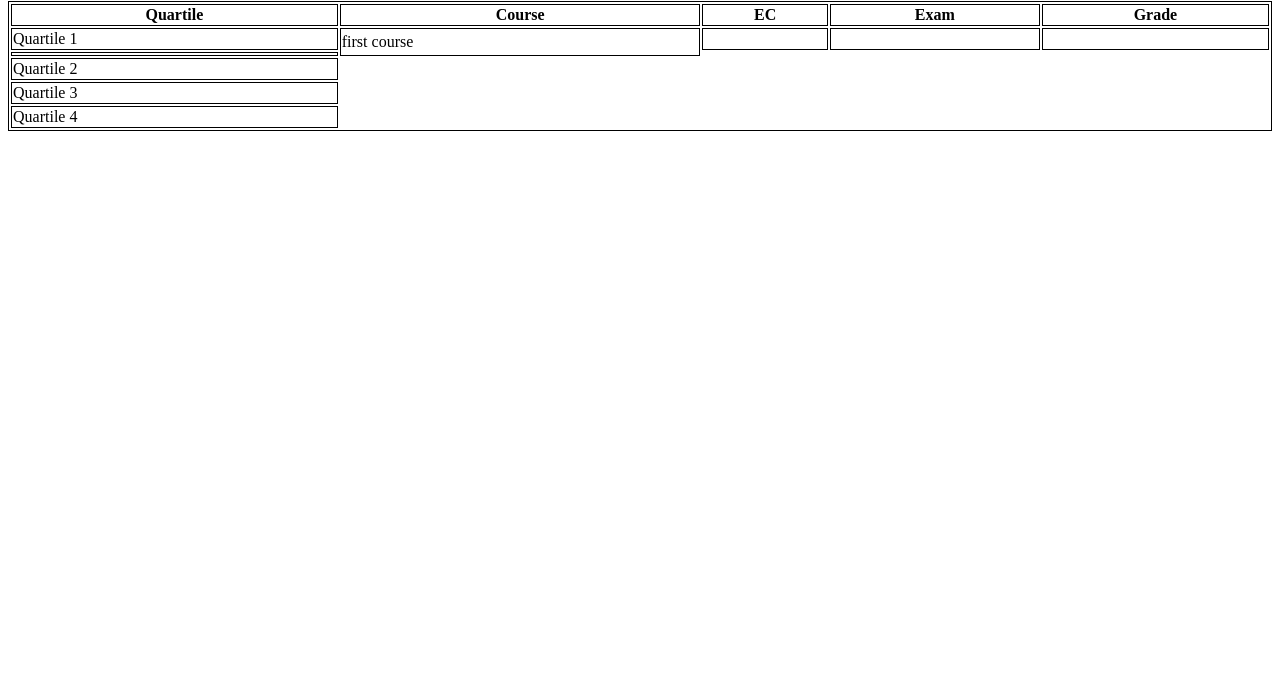
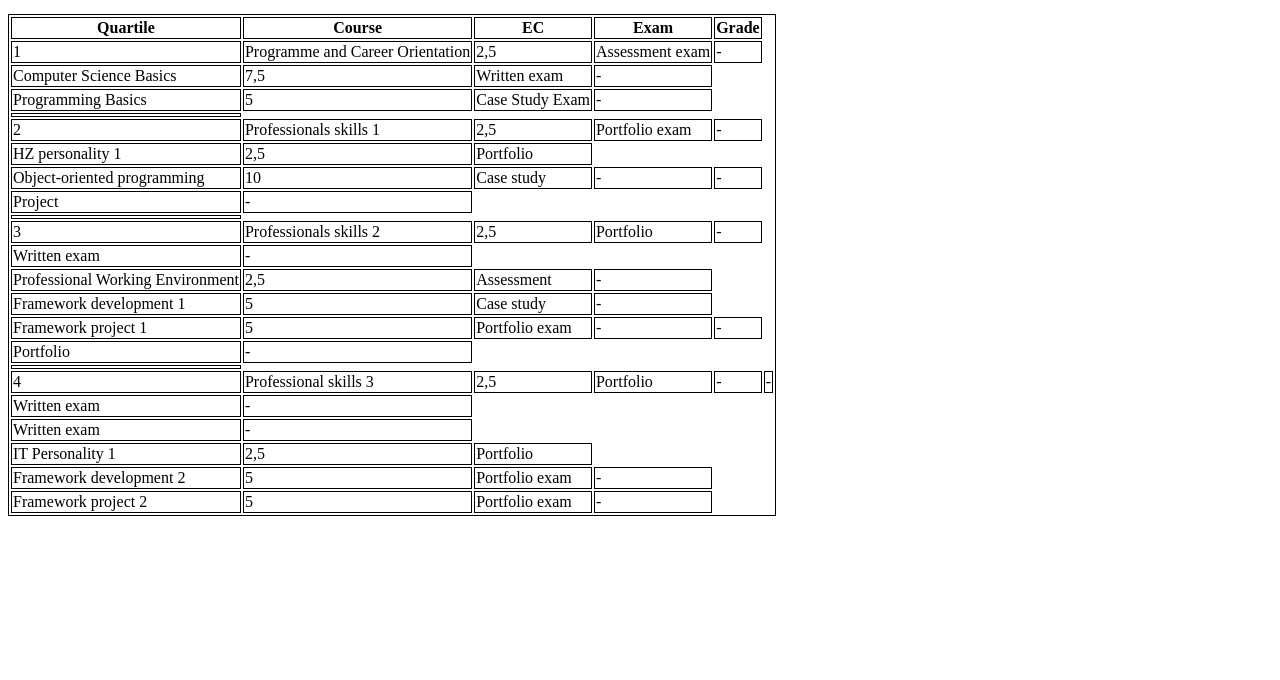
Before and after one commit to elinebroier/elinebroier.github.io, a plain HTML site: page dashboard.html in a window 1280 px wide. Shown: the part 120-800 px from the top of the page. Drawn offline with Linux system fonts and the light colour scheme.

Commit message:
no message

```diff
--- a/dashboard.html
+++ b/dashboard.html
@@ -19,8 +19,8 @@
 </style>
 </head>
 <body>
-    <h2>Table</h2>
-    <table style="width:100%">
+    <h1>Study Monitotr</h1>
+<table>
 <tr>
 <th>Quartile</th>
 <th>Course</th>
@@ -28,26 +28,147 @@
 <th>Exam</th>
 <th>Grade</th>
 </tr>
+
 <tr>
-       <td>Quartile 1</td>
-       <td rowspan="2">first course</td>
-       <td></td>
-       <td></td>
-       <td></td>
+<td rowspan=”3”>1</td>
+<td>Programme and Career Orientation</td>
+<td>2,5</td>
+<td>Assessment exam</td>
+<td>-</td>
 </tr>
+
 <tr>
-        <td></td>
+<td>Computer Science Basics</td>
+<td>7,5</td>
+<td>Written exam</td>
+<td>-</td>
 </tr>
+
 <tr>
-        <td>Quartile 2</td>
+<td>Programming Basics</td>
+<td>5</td>
+<td>Case Study Exam</td>
+<td>-</td>
 </tr>
+
 <tr>
-        <td>Quartile 3</td>
+<td colspan=”5” style=”background-color:black;”></td>
 </tr>
+
 <tr>
-        <td>Quartile 4</td>
+<td rowspan=”4”>2</td>
+<td>Professionals skills 1</td>
+<td>2,5</td>
+<td>Portfolio exam</td>
+<td>-</td>
+</tr>
+
+<tr class=”personality”>
+<td>HZ personality 1</td>
+<td>2,5</td>
+<td colspan=”2”>Portfolio</td>
+</tr>
+
+<tr>
+<td rowspan=”2”>Object-oriented programming</td>
+<td rowspan=”2”>10</td>
+<td>Case study</td>
+<td rowspan=”2”>-</td>
+<td>-</td>
+</tr>
+
+<tr>
+<td>Project</td>
+<td>-</td>
+</tr>
+
+<tr>
+<td colspan=”5” style=background-color: black;></td>
+</tr>
+
+<tr>
+<td rowspan=”7”>3</td>
+<td rowspan=”3”>Professionals skills 2</td>
+<td rowspan=”3”>2,5</td>
+<td>Portfolio</td>
+<td rowspan=”3”>-</td>
+</tr>
+
+<tr>
+<td>Written exam</td>
+<td>-</td>
+</tr>
+
+<tr>
+<td>Professional Working Environment</td>
+<td>2,5</td>
+<td>Assessment</td>
+<td>-</td>
+</tr>
+
+<tr>
+<td>Framework development 1</td>
+<td>5</td>
+<td>Case study</td>
+<td>-</td>
+</tr>
+
+<tr>
+<td rowspan=”2”>Framework project 1</td>
+<td rowspan=”2”>5</td>
+<td>Portfolio exam</td>
+<td rowspan=”2”>-</td>
+<td>-</td>
+</tr>
+
+<tr>
+<td>Portfolio</td>
+<td>-</td>
+</tr>
+
+<tr>
+<td colspan=”5” style=”background-color:black;”></td>
+</tr>
+
+<tr>
+<td rowspan=”6”>4</td>
+<td rowspan=”3”>Professional skills 3</td>
+<td rowspan=”3”>2,5</td>
+<td>Portfolio</td>
+<td rowspan=”3”>-</td>
+<td>-</td>
+</tr>
+
+<tr>
+<td>Written exam</td>
+<td>-</td>
+</tr>
+
+<tr>
+<td>Written exam</td>
+<td>-</td>
+</tr>
+
+<tr class=”personality”>
+<td>IT Personality 1</td>
+<td>2,5</td>
+<td colspan=”2”>Portfolio</td>
+</tr>
+
+<tr>
+<td>Framework development 2</td>
+<td>5</td>
+<td>Portfolio exam</td>
+<td>-</td>
+</tr>
+
+<tr>
+<td>Framework project 2</td>
+<td>5</td>
+<td>Portfolio exam</td>
+<td>-</td>
 </tr>
 </table>
+
 </body>
-
 </html>
```
Lines whose indentation alone changed are shown as unchanged.
